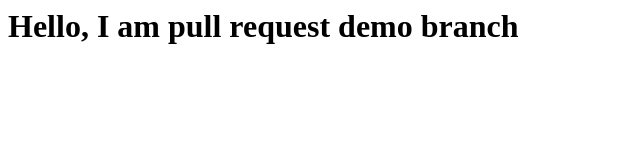
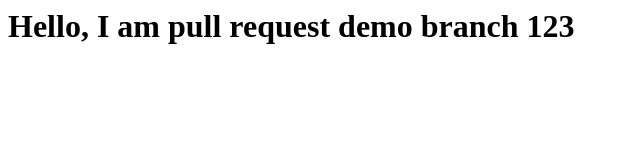
Before and after one commit to nikunj05/test, a plain HTML site: page index.html in a window 1280 px wide. Shown: the full height of the page, 0-640 px from the left. Drawn offline with Linux system fonts and the light colour scheme.

Commit message:
pull-request-demo

```diff
--- a/index.html
+++ b/index.html
@@ -1 +1 @@
-<h1>Hello, I am pull request demo branch</h1>
+<h1>Hello, I am pull request demo branch 123</h1>
```
